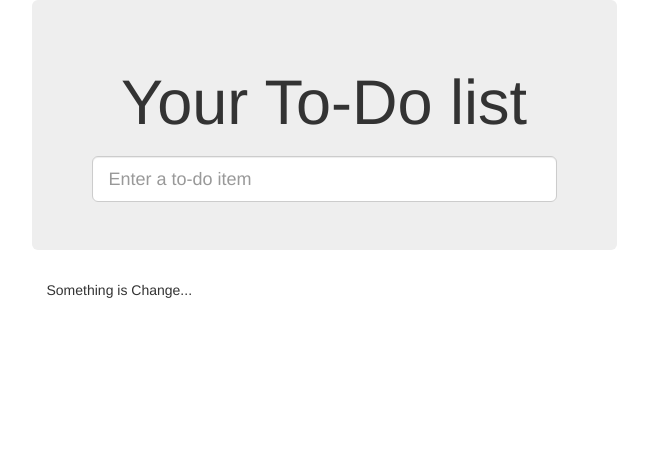
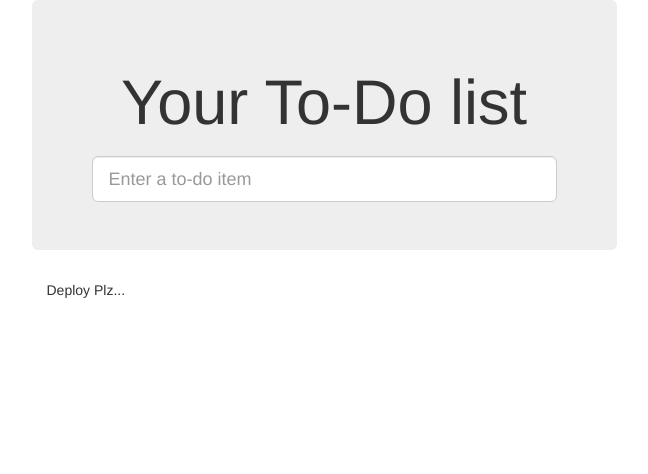
Before and after one commit to AsheKR/tdd-deploy, a Django app: template superlists/lists/templates/list.html in a window 1280 px wide. Shown: the top 474 px of the page, without its empty margins (316-964 px from the left). Run offline with Django 3.2, Linux system fonts and the light colour scheme; the template is opened without the code that fills it, so the values that code supplies are empty; some libraries are stand-ins or nearby versions.

Commit message:
update travis.yml

```diff
--- a/superlists/lists/templates/base.html
+++ b/superlists/lists/templates/base.html
@@ -29,7 +29,7 @@
 
       <div class="row">
         <div class="col-md-6 col-md-offset-3">
-            <p>Something is Change...</p>
+            <p>Deploy Plz...</p>
           {% block table %}
           {% endblock %}
         </div>
```
